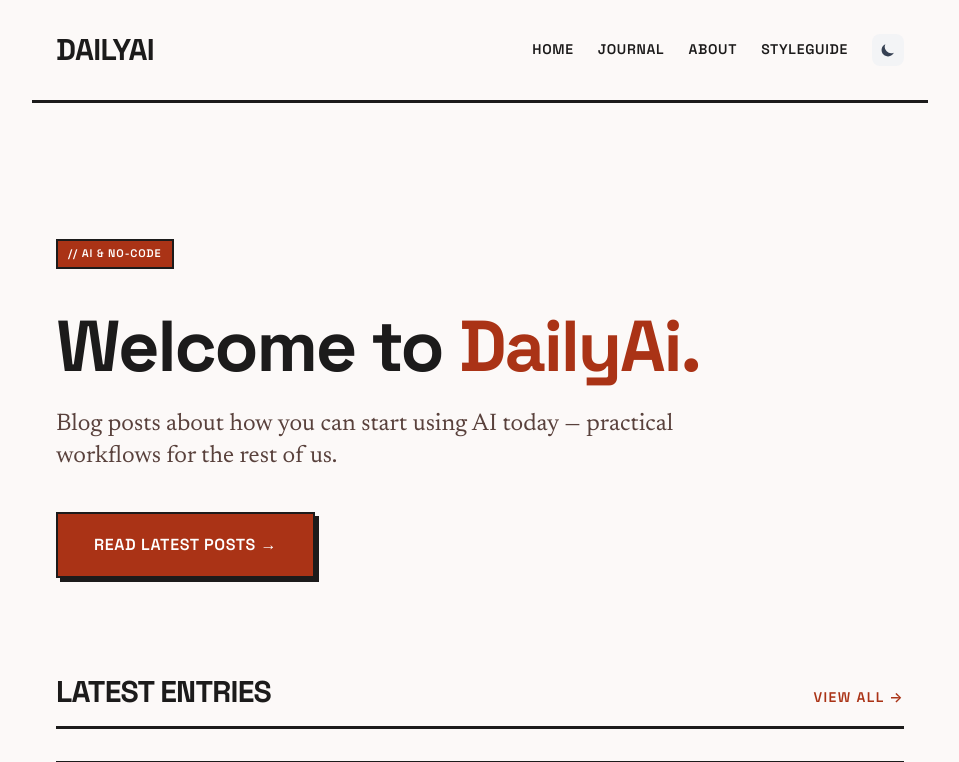
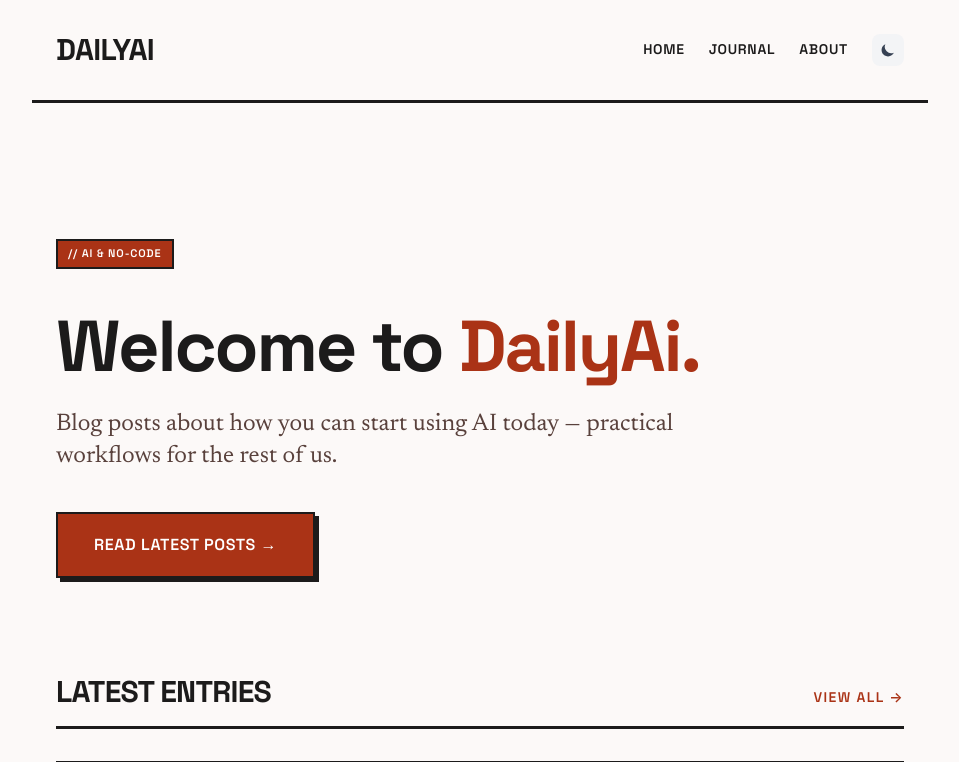
Before and after one commit to alnutile/astro-and-zapier-chat, an Astro site: page / in a window 1280 px wide. Shown: the top 762 px of the page, without its empty margins (160-1119 px from the left). Built offline with nearby package versions, Linux system fonts and the light colour scheme; Astro itself is replaced by a stand-in of ours.

Commit message:
Hide Styleguide from nav

```diff
--- a/src/layouts/BaseLayout.astro
+++ b/src/layouts/BaseLayout.astro
@@ -147,7 +147,6 @@
               <a href="/" class="nav-link">Home</a>
               <a href="/journal" class="nav-link">Journal</a>
               <a href="/about" class="nav-link">About</a>
-              <a href="/styleguide" class="nav-link">Styleguide</a>
             </nav>
             <DarkModeToggle />
           </div>
@@ -177,7 +176,6 @@
           <a href="/" class="block px-3 py-2 text-sm text-gray-900 dark:text-gray-300 hover:underline">Home</a>
           <a href="/journal" class="block px-3 py-2 text-sm text-gray-900 dark:text-gray-300 hover:underline">Journal</a>
           <a href="/about" class="block px-3 py-2 text-sm text-gray-900 dark:text-gray-300 hover:underline">About</a>
-          <a href="/styleguide" class="block px-3 py-2 text-sm text-gray-900 dark:text-gray-300 hover:underline">Styleguide</a>
         </nav>
       </header>
 
@@ -194,7 +192,6 @@
               <a href="/" class="nav-link-footer">Home</a>
               <a href="/journal" class="nav-link-footer">Journal</a>
               <a href="/about" class="nav-link-footer">About</a>
-              <a href="/styleguide" class="nav-link-footer">Styleguide</a>
             </nav>
           </div>
       </footer>
```
